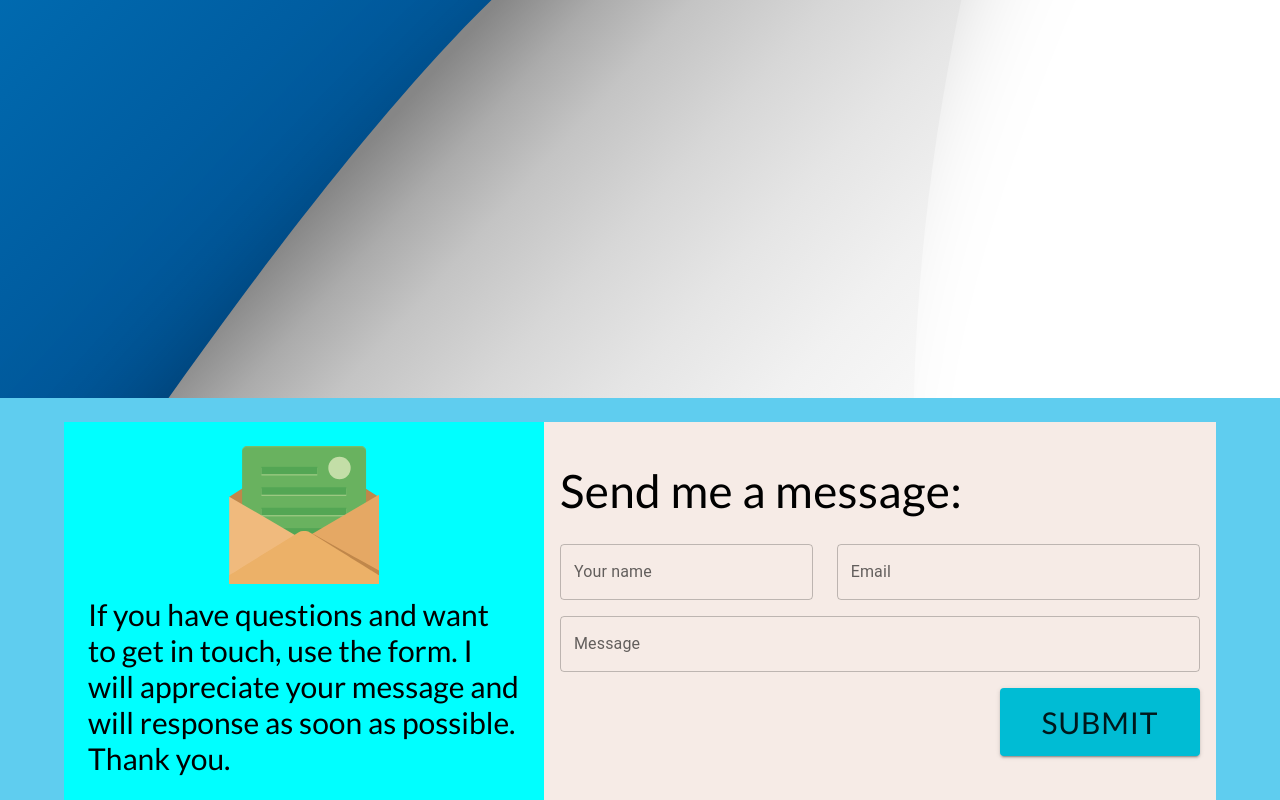
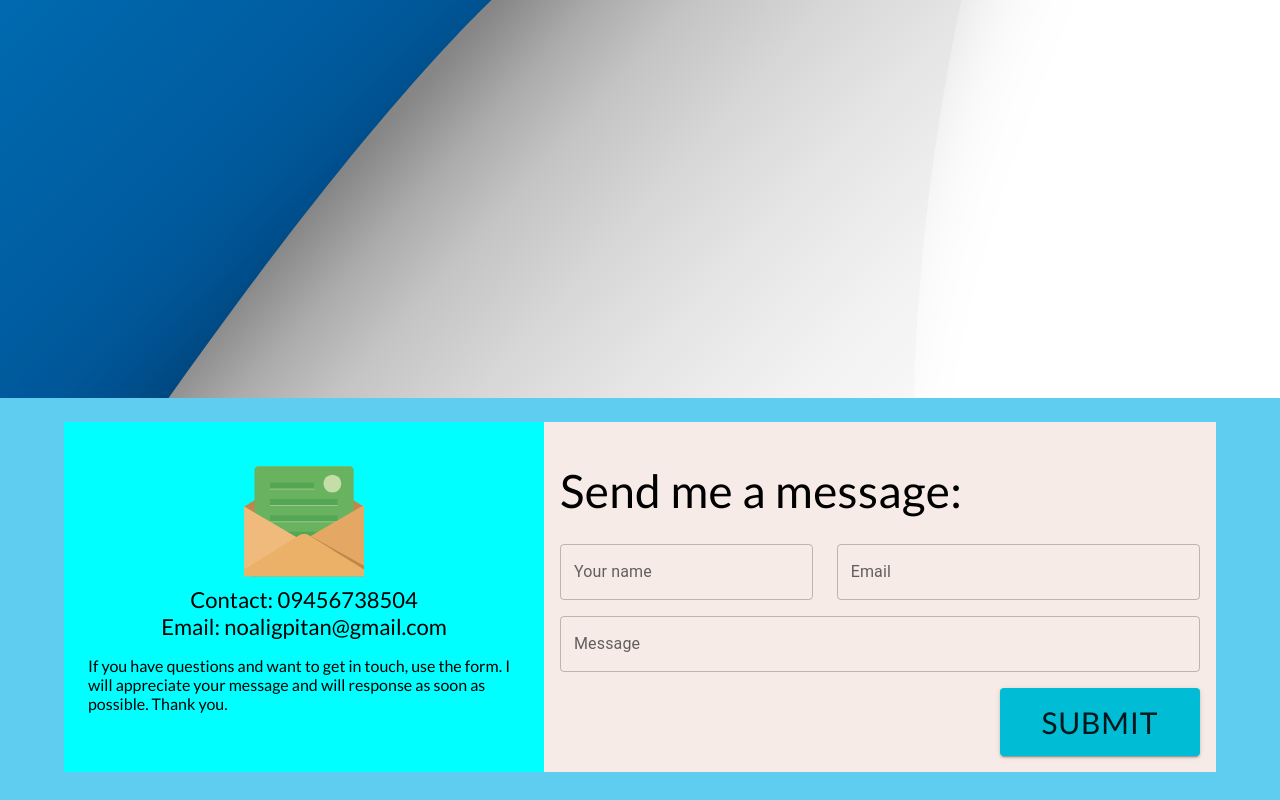
Before and after one commit to Noah202226/noahs-profile-2021, a Next.js app: page /components/Contact in a window 1280 px wide. Shown: the part 466-1266 px from the top of the page. After the commit the page ends 1238 px from the top, so only its background shows below. Built offline with nearby package versions, Linux system fonts and the light colour scheme.

Commit message:
fix: scrolling layout

```diff
--- a/pages/components/Contact.js
+++ b/pages/components/Contact.js
@@ -63,19 +63,43 @@ const Contact = () => {
           height={"100%"}
           p={{ xs: 2, md: 3 }}
         >
-          <Image src={"/email.svg"} alt="image" width={150} height={150} />
+          <Image src={"/email.svg"} alt="image" width={120} height={120} />
+          <Typography
+            variant="body"
+            sx={{
+              fontSize: { xs: 36, md: 28, lg: 22 },
+              my: { xs: 5, md: 0 },
+              alignItems: 'end',
+              justifyContent: 'end'
+            }}
+          >
+            Contact: 09456738504
+          </Typography>
+          <Typography
+            variant="body"
+            sx={{
+              fontSize: { xs: 36, md: 28, lg: 22 },
+              my: { xs: 5, md: 0 },
+              alignItems: 'self-start',
+              justifyContent: 'start'
+            }}
+          >
+            Email: noaligpitan@gmail.com
+          </Typography>
           <Typography
             variant="body"
             sx={{
               textAlign: { xs: "center", md: "left" },
-              fontSize: { xs: 36, md: 28, lg: 30 },
-              my: { xs: 5, md: 0 },
+              fontSize: { xs: 36, md: 28, lg: 16 },
+              my: { xs: 5, md: 2 },
             }}
           >
             If you have questions and want to get in touch, use the form. I will
             appreciate your message and will response as soon as possible. Thank
             you.
           </Typography>
+
+
         </Stack>
       </Grid>
 
--- a/pages/components/Layout.js
+++ b/pages/components/Layout.js
@@ -32,7 +32,10 @@ export default function Layout({ children }) {
           <Box
             display={"flex"}
             flexDirection={"column"}
-            height={"70%"}
+
+            sx={{
+              height: { xs: "100vh", lg: "75%" },
+            }}
             alignItems={"center"}
             justifyContent={{ xs: "space-evenly" }}
           >
@@ -41,7 +44,7 @@ export default function Layout({ children }) {
                 variant="h1"
                 textAlign={{ xs: "left", md: "center" }}
                 fontSize={{ xs: 70, md: 76, lg: 106 }}
-                marginY={{ xs: 2, md: 2 }}
+                marginY={{ xs: 2, md: 0 }}
                 marginLeft={{ xs: 2, md: 2 }}
                 letterSpacing={5}
                 sx={{ transition: ".5s ease" }}
--- a/styles/globals.css
+++ b/styles/globals.css
@@ -316,7 +316,7 @@ em {
   border: 2px solid black;
   position: absolute;
   left: 50%;
-  bottom: 20px;
+  bottom: 1rem;
 
   border-radius: 1rem;
 }
@@ -367,6 +367,10 @@ em {
   #media-scroller2 {
     grid-auto-columns: 100%;
   }
+
+  .button-scroll {
+    bottom: .5rem;
+  }
 }
 
 /* Keyframes animation */
```
